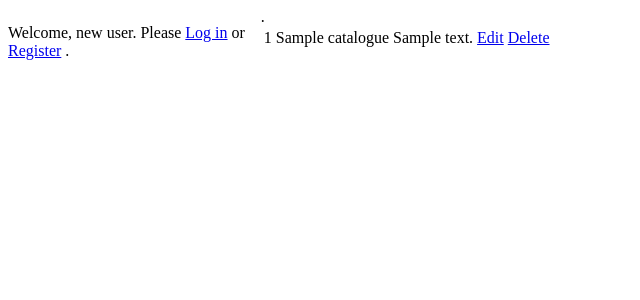
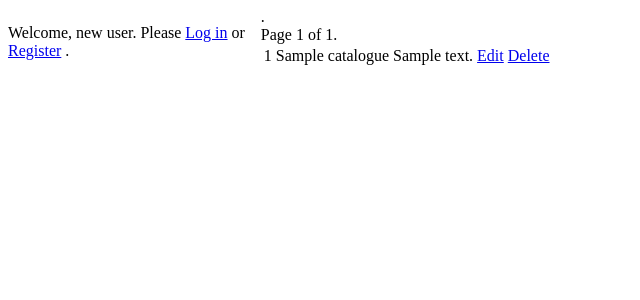
Before and after one commit to Jamzieeeee/BattleTech-Collection-Manager, a Django app: page /catalogue/catalogue/list/ in a window 1280 px wide. Shown: the top 300 px of the page, without its empty margins (0-640 px from the left). Run offline with Django 4.2, Linux system fonts and the light colour scheme; tables that the repository leaves empty hold one stand-in row (values such as "Sample post").

Commit message:
Add pagination to list view

```diff
--- a/BTCM/views.py
+++ b/BTCM/views.py
@@ -5,6 +5,8 @@ from django.contrib.auth import login
 from django.contrib.auth.models import Group
 from .forms import RegistrationForm, CatalogueForm
 from catalogue.models import Catalogue
+from django.core.paginator import Paginator
+
 
 
 def homepage(request):
@@ -43,9 +45,12 @@ def list_catalogue(request):
     context ={}
 
     # add the dictionary during initialization
-    context["dataset"] = Catalogue.objects.all()
+    catalogue_list = Catalogue.objects.all()
+    paginator = Paginator(catalogue_list, 25)  # Show 25 contacts per page.
 
-    return render(request, "catalogue/list_catalogue.html", context)
+    page_number = request.GET.get("page")
+    page_obj = paginator.get_page(page_number)
+    return render(request, "catalogue/list_catalogue.html", {"page_obj": page_obj})
 
 def detail_catalogue(request, id):
     context ={}
--- a/templates/catalogue/list_catalogue.html
+++ b/templates/catalogue/list_catalogue.html
@@ -7,7 +7,7 @@
 {% block content %}
 <table>
 
-    {% for data in dataset %}.
+    {% for data in page_obj %}.
 
     <tr>
         <td>
@@ -29,5 +29,23 @@
 
     {% endfor %}
 
+    <div class="pagination">
+        <span class="step-links">
+            {% if page_obj.has_previous %}
+                <a href="?page=1">&laquo; first</a>
+                <a href="?page={{ page_obj.previous_page_number }}">previous</a>
+            {% endif %}
+
+            <span class="current">
+                Page {{ page_obj.number }} of {{ page_obj.paginator.num_pages }}.
+            </span>
+
+            {% if page_obj.has_next %}
+                <a href="?page={{ page_obj.next_page_number }}">next</a>
+                <a href="?page={{ page_obj.paginator.num_pages }}">last &raquo;</a>
+            {% endif %}
+        </span>
+    </div>
+
 </table>
 {% endblock %}
```
